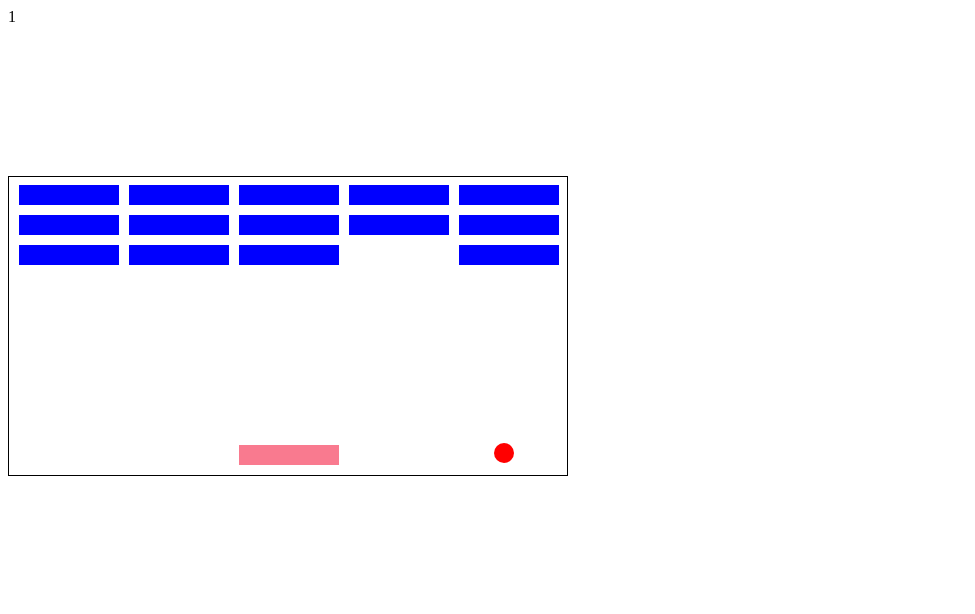
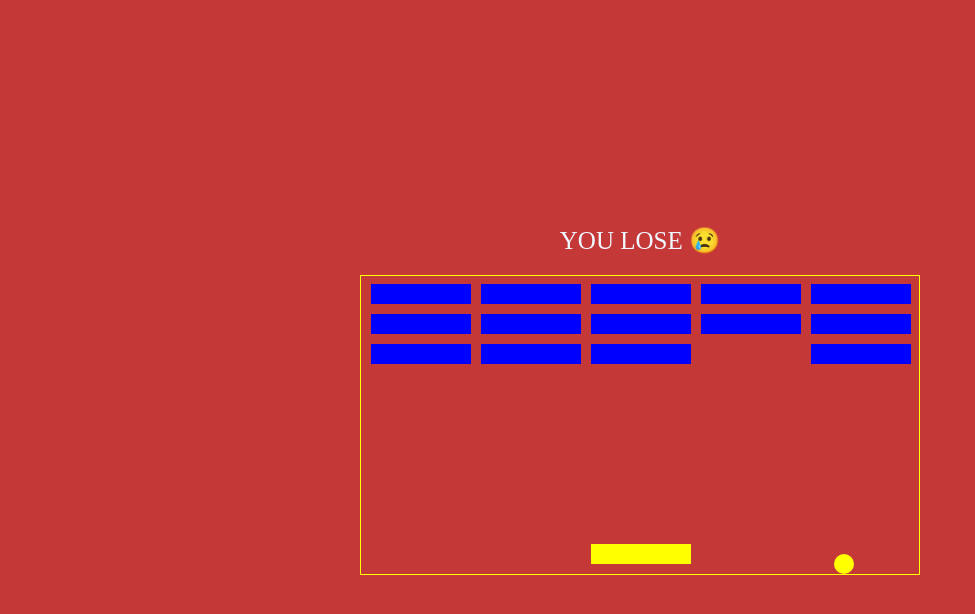
Before and after one commit to fatemeh-lohrasbi/breackout_game, a plain HTML site: page index.html in a window 1280 px wide. Shown: the whole page, without its empty margins (0-975 px from the left). Drawn offline with Linux system fonts and the light colour scheme.

Commit message:
check for game over

```diff
--- a/script.js
+++ b/script.js
@@ -4,11 +4,11 @@ const block_width = 100;
 const block_height = 20;
 const board_width = 560;
 const board_height = 300;
-let timer_id;
 const ball_diameter = 20;
 let x_direction = 2;
 let y_direction = 2;
 let score = 0;
+let timer_id;
 
 // create 15 blocks
 class Block {
@@ -76,7 +76,6 @@ user.classList.add('user');
 grid.appendChild(user);
 draw_user();
 
-
 // move user
 function move_user(e) {
     switch (e.key) {
@@ -119,7 +118,7 @@ function move_ball() {
     draw_ball()
     check_collisions()
 }
-timer_id = setInterval(move_ball, 30)
+timer_id = setInterval(move_ball, 15)
 
 
 
@@ -143,6 +142,14 @@ function check_collisions() {
             change_direction();
             score++;
             score_display.innerHTML = score;
+
+            // check for win
+            if(all_blocks.length == 0){
+                score_display.innerHTML = 'YOU WIN 😍🎇';
+                clearInterval(timer_id);
+                document.removeEventListener('keydown', move_user)
+                document.body.style.background = '#12a152';
+            }
         }
     }
 
@@ -166,8 +173,12 @@ function check_collisions() {
     // check for game over
     if (ball_current_position[1] <= 0) {
         clearInterval(timer_id);
-        score_display.innerHTML = 'you lose';
+        score_display.innerHTML = 'YOU LOSE 😢';
         document.removeEventListener('keydown', move_user);
+        document.body.style.background = '#c53838'
+        setTimeout(function(){
+            window.location.reload();
+        }, 5000)
     }
 }
 
--- a/style.css
+++ b/style.css
@@ -1,13 +1,26 @@
 * {
     box-sizing: border-box;
+    margin: 0;
+}
+
+body {
+    background-color: rgb(44, 35, 35);
+    color: aliceblue;
+    font-size: 25px;
+    display: flex;
+    justify-content: center;
+    align-items: center;
+    flex-direction: column;
+    gap: 20px;
+    height: 100vh;
+
 }
 
 .grid {
     width: 560px;
     height: 300px;
-    border: 1px solid #000;
-    position: absolute;
-    margin-top: 150px;
+    border: 1px solid yellow;
+    position: relative;
 }
 
 .block {
@@ -20,14 +33,14 @@
 .user {
     width: 100px;
     height: 20px;
-    background-color: rgb(249, 122, 143);
+    background-color: yellow;
     position: absolute;
 }
 
-.ball{
+.ball {
     width: 20px;
     height: 20px;
-    background-color: red;
+    background-color: yellow;
     border-radius: 50px;
     position: absolute;
 }
```
